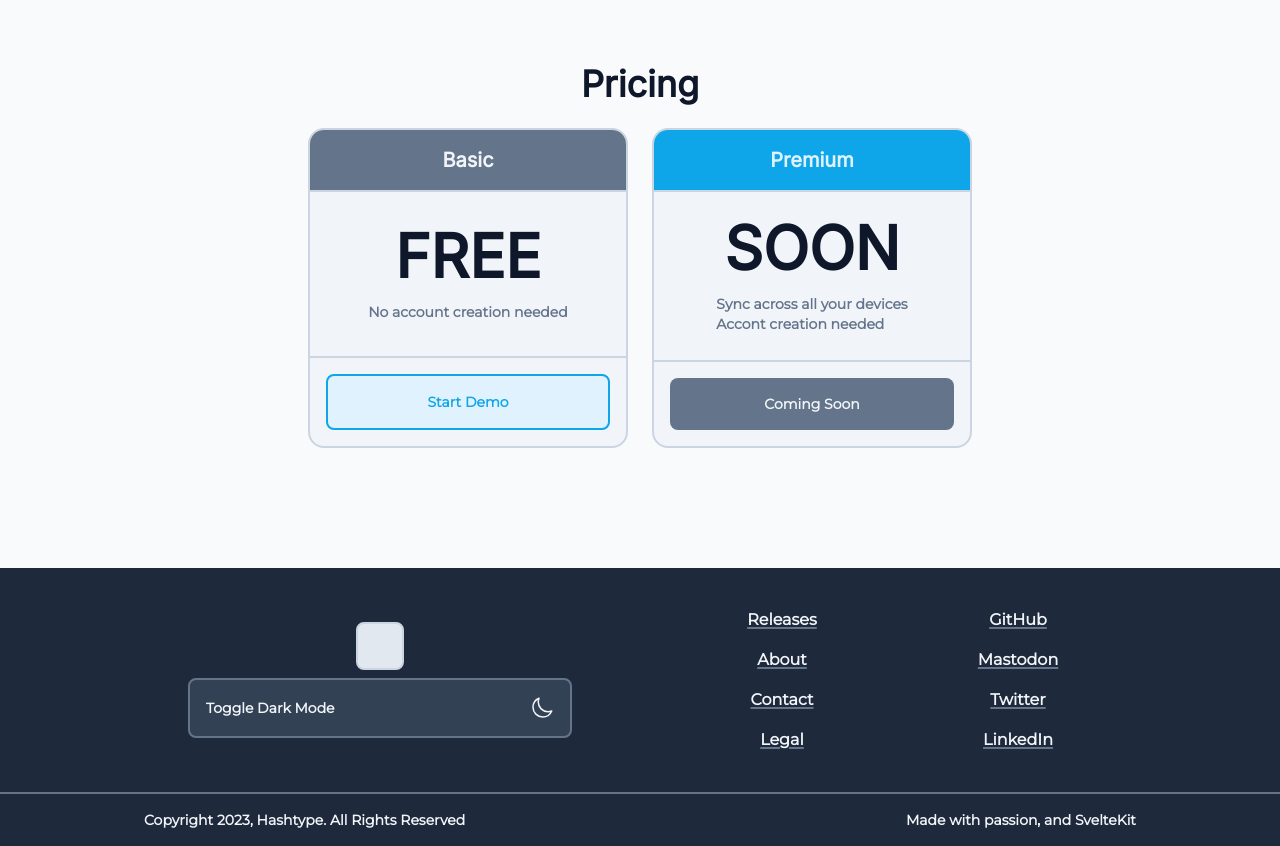
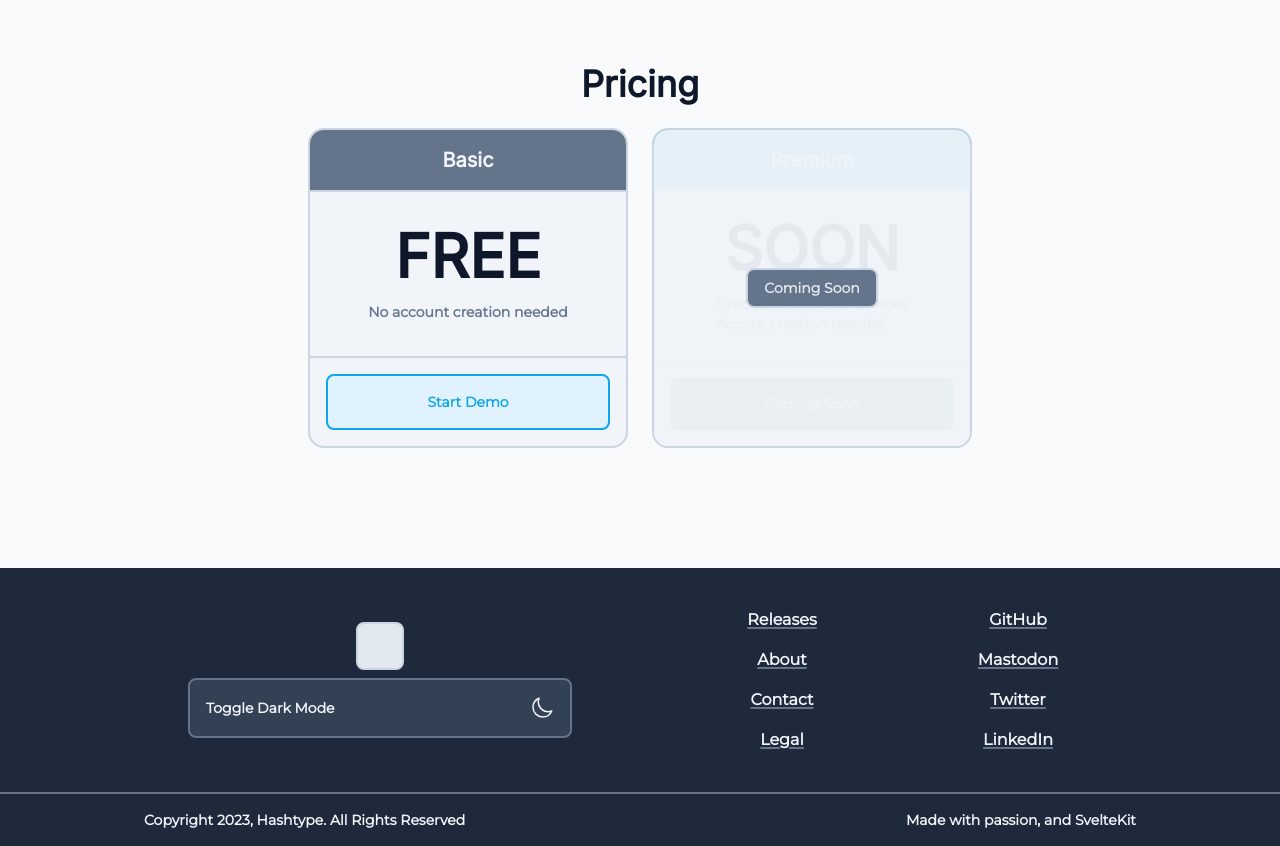
Before and after one commit to matovius/hashtype, a SvelteKit app: page / in a window 1280 px wide. Shown: the part 1460-2306 px from the top of the page. Built offline with nearby package versions, Linux system fonts and the light colour scheme; a web font is replaced by a local one.

Commit message:
Adjust dark theme styles

```diff
--- a/src/routes/+page.svelte
+++ b/src/routes/+page.svelte
@@ -214,10 +214,10 @@
               </a>
             </div>
             <div
-              class="hidden absolute inset-0 bg-slate-100/95 justify-center items-center"
+              class="flex absolute inset-0 bg-slate-100/95 dark:bg-slate-900/95 justify-center items-center"
             >
               <div
-                class="px-4 py-2 rounded-lg bg-slate-500 border-2 border-slate-300 text-slate-100 flex justify-center items-center"
+                class="px-4 py-2 rounded-lg bg-slate-500 dark:bg-slate-800 border-2 border-slate-300 dark:border-slate-600 text-slate-200 dark:text-slate-400 flex justify-center items-center"
               >
                 <Text as="span">Coming Soon</Text>
               </div>
```
